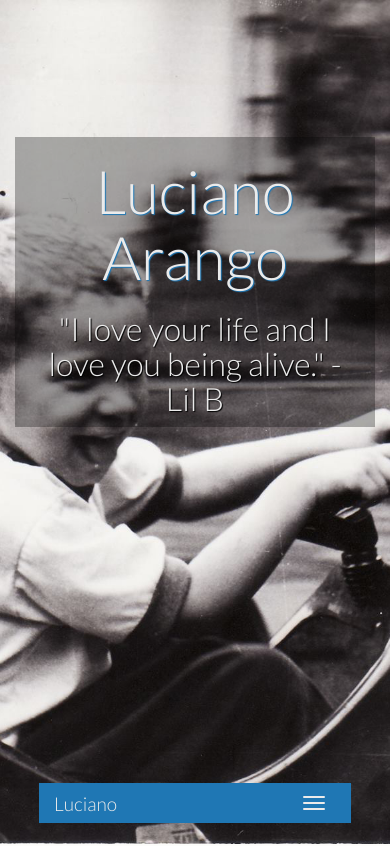
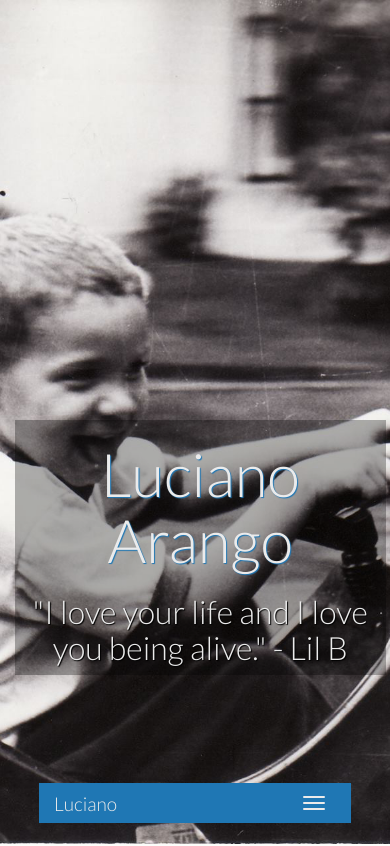
Before and after one commit to iloveluce/iloveluce.github.io, a plain HTML site: page index.html in a window 390 px wide. Shown: the top 846 px of the page. Drawn offline with nearby package versions, Linux system fonts and the light colour scheme.

Commit message:
bug on mobile

```diff
--- a/index.html
+++ b/index.html
@@ -66,7 +66,7 @@ body{
   background-position:center;
   background-repeat:no-repeat;
   background-size: cover;
-  padding-top: 35%;
+
 
 
 }
@@ -84,8 +84,10 @@ width: 80%;
   top:90%
 }
 .intro{
-
-    background-color: rgba(0,0,0, 0.3);
+  width: 95%;
+  position: absolute;
+  bottom: 20%;
+  background-color: rgba(0,0,0, 0.3);
 
 }
 .mainheader{
```
